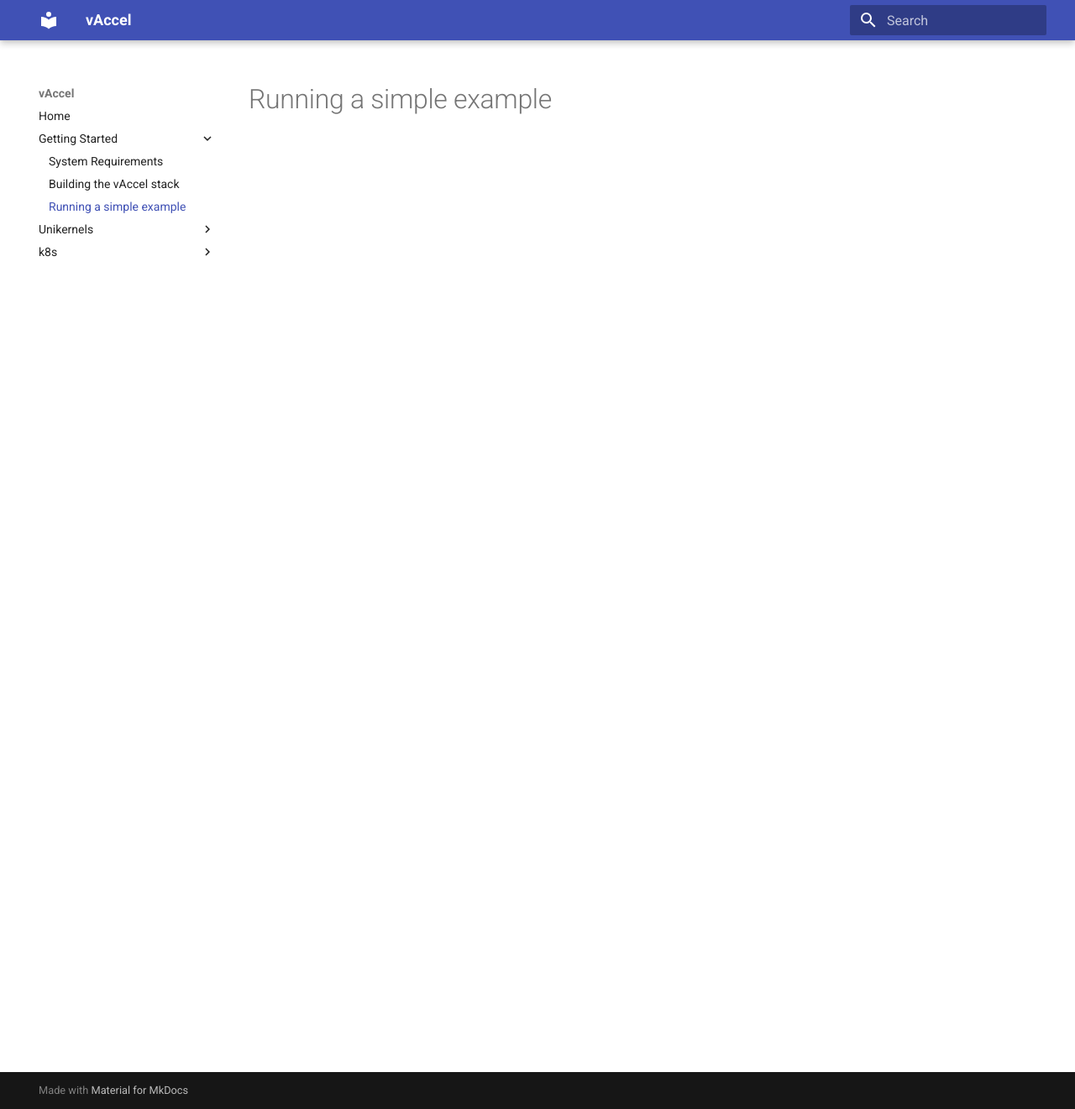
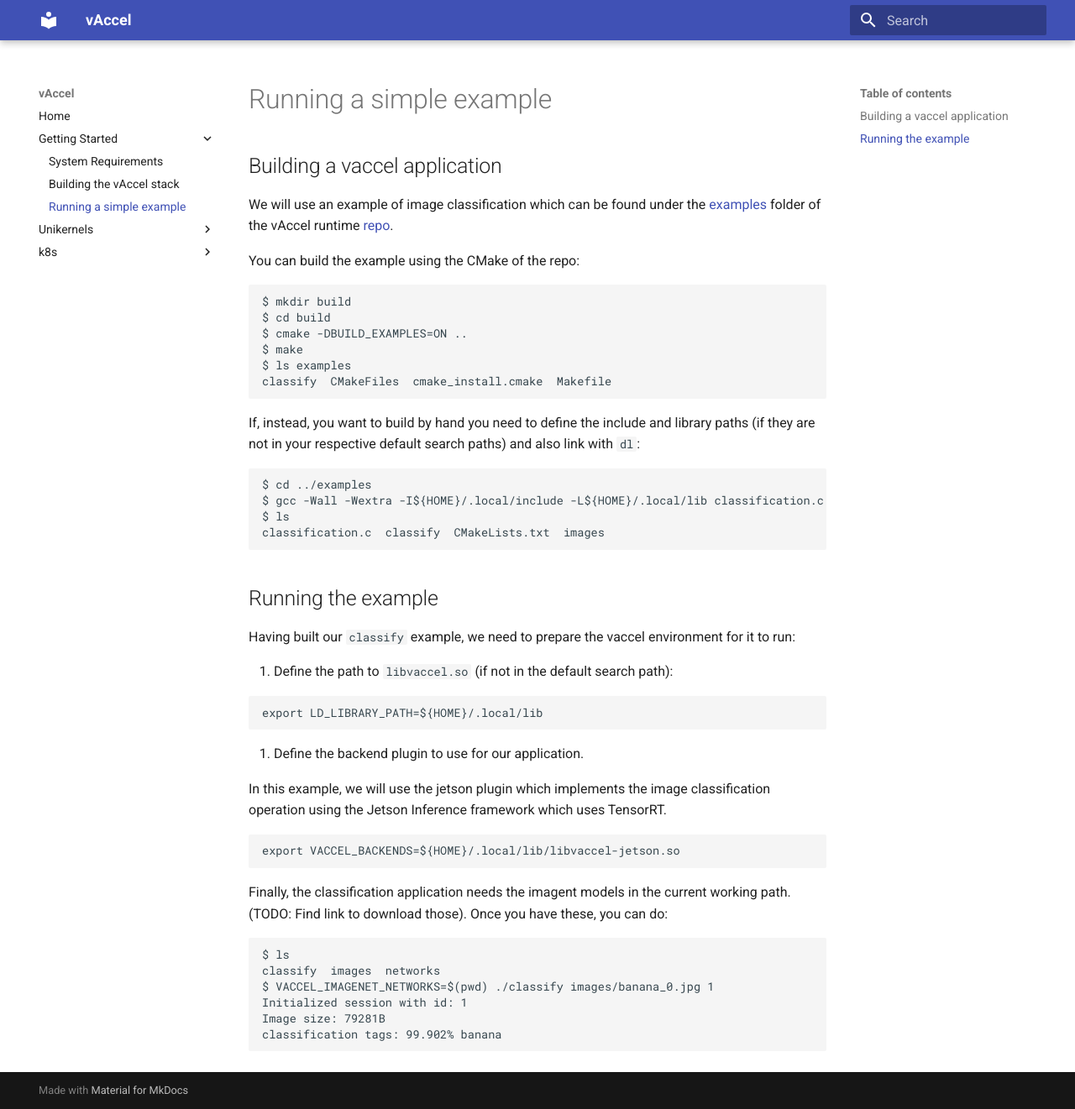
Before and after one commit to nubificus/vaccel-docs, an MkDocs documentation site: the page built from docs/run.md, in a window 1280 px wide and 1321 px high. Shown: the whole window at 84% size. Built offline with MkDocs 1.6.1 and Material for MkDocs 9.7.7, drawn with Linux system fonts in a browser that asks for light colours.

Commit message:
Split application instruction from runtime building
Signed-off-by: Babis Chalios <mail@bchalios.io>

````diff
--- a/docs/run.md
+++ b/docs/run.md
@@ -1 +1,58 @@
 # Running a simple example
+
+## Building a vaccel application
+
+We will use an example of image classification which can be found under the
+[examples](https://github.com/cloudkernels/vaccelrt/tree/master/examples) folder
+of the vAccel runtime [repo](https://github.com/cloudkernels/vaccelrt).
+
+You can build the example using the CMake of the repo:
+```bash
+$ mkdir build
+$ cd build
+$ cmake -DBUILD_EXAMPLES=ON ..
+$ make
+$ ls examples
+classify  CMakeFiles  cmake_install.cmake  Makefile
+```
+
+If, instead, you want to build by hand you need to define the include and library paths (if they are not
+in your respective default search paths) and also link with `dl`:
+
+```
+$ cd ../examples
+$ gcc -Wall -Wextra -I${HOME}/.local/include -L${HOME}/.local/lib classification.c -o classify -lvaccel -ldl
+$ ls
+classification.c  classify  CMakeLists.txt  images
+```
+
+## Running the example
+
+Having built our `classify` example, we need to prepare the vaccel environment for it to run:
+
+1. Define the path to `libvaccel.so` (if not in the default search path):
+
+```bash
+export LD_LIBRARY_PATH=${HOME}/.local/lib
+```
+
+2. Define the backend plugin to use for our application.
+
+In this example, we will use the jetson plugin which implements the image classification operation using the Jetson Inference
+framework which uses TensorRT.
+
+```bash
+export VACCEL_BACKENDS=${HOME}/.local/lib/libvaccel-jetson.so
+```
+
+Finally, the classification application needs the imagent models in the current working path.
+(TODO: Find link to download those). Once you have these, you can do:
+
+```bash
+$ ls
+classify  images  networks
+$ VACCEL_IMAGENET_NETWORKS=$(pwd) ./classify images/banana_0.jpg 1
+Initialized session with id: 1
+Image size: 79281B
+classification tags: 99.902% banana
+```
````
Also changed, not shown: docs/build.md (+0 -56 lines).
